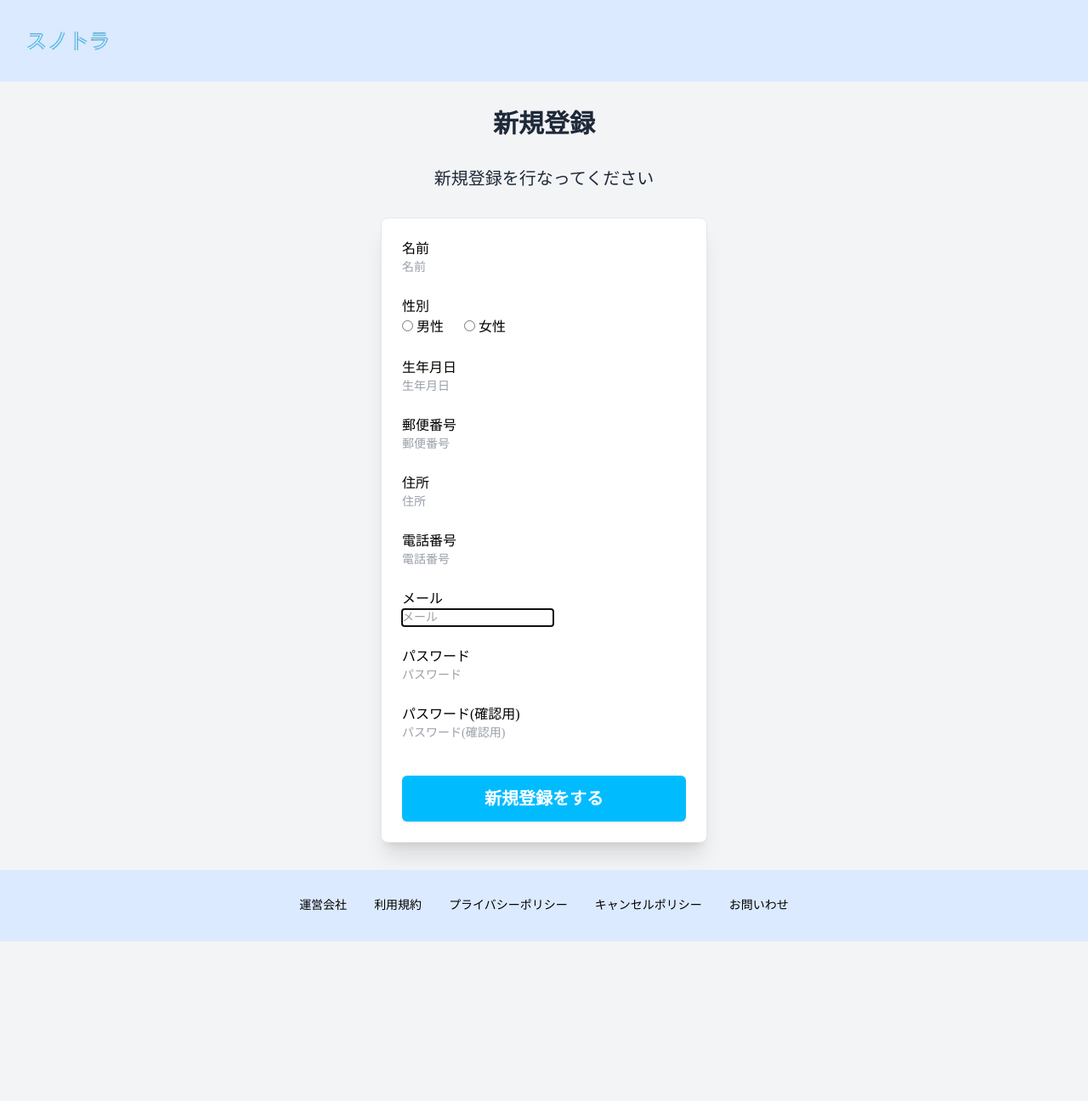
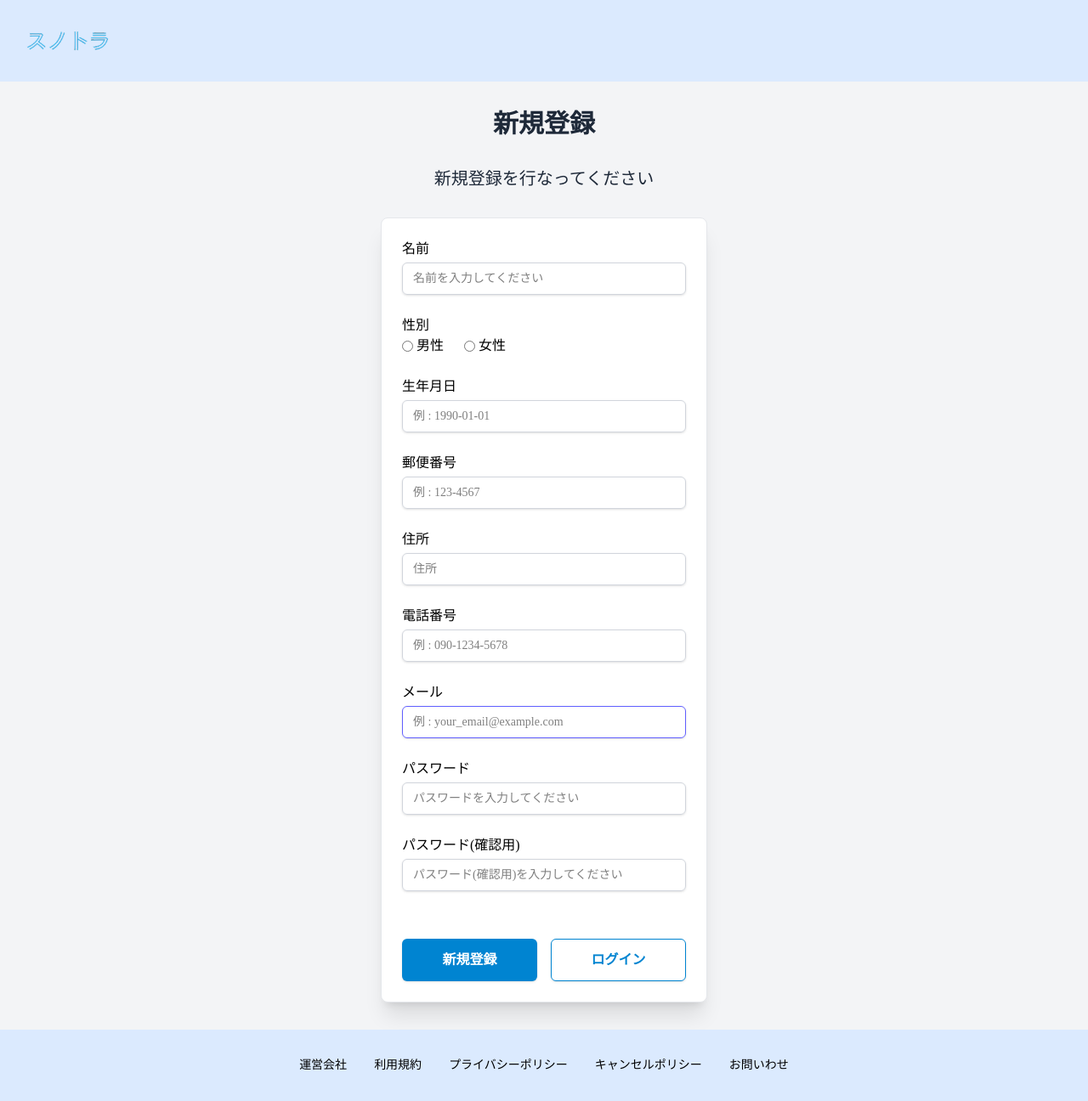
Before and after one commit to kino-quest/kinoquest_platinum_01-teamB, a Django app: page /signup/ in a window 1280 px wide. Shown: the whole page at 85% size. Before the commit the page ends 1108 px from the top, so only its background shows below. Run offline with Django 5.2, Linux system fonts and the light colour scheme; some web fonts are replaced.

Commit message:
新規登録画面、ログイン画面のUI変更完了

```diff
--- a/accounts_app/forms.py
+++ b/accounts_app/forms.py
@@ -1,8 +1,8 @@
 from django import forms
-from django.contrib.auth import get_user_model
-from django.contrib.auth.forms import UserCreationForm
+from django.contrib.auth import authenticate, get_user_model
+from django.contrib.auth.forms import User, UserCreationForm
 
-# 新規登録
+# 新規登録処理
 class SignupForm(UserCreationForm):
     class Meta:
         model = get_user_model()
@@ -14,8 +14,7 @@ class SignupForm(UserCreationForm):
             'address',
             'phone_number',
             'email',
-            'password1',
-            'password2'
+            'password',
         ]
 
         widgets = {
@@ -27,28 +26,62 @@ class SignupForm(UserCreationForm):
         # 「：」をなしにする
         self.label_suffix = ''
 
+        # 共通のCSSクラス
+        common_class = '''
+            mt-1
+            block
+            w-full
+            px-3
+            py-2
+            border
+            border-gray-300
+            rounded-md shadow-sm
+            focus:outline-none
+            focus:ring-indigo-500
+            focus:border-indigo-500
+            sm:text-sm
+        '''
+
         field_settings = {
-            'username': '名前',
+            'username': '名前を入力してください',
             'gender': '性別',
-            'date_of_birth': '生年月日',
-            'postal_code': '郵便番号',
+            'date_of_birth': '例 : 1990-01-01',
+            'postal_code': '例 : 123-4567',
             'address': '住所',
-            'phone_number': '電話番号',
-            'email': 'メール',
-            'password1': 'パスワード',
-            'password2': 'パスワード(確認用)',
+            'phone_number': '例 : 090-1234-5678',
+            'email': '例 : your_email@example.com',
+            'password': 'パスワードを入力してください',
         }
 
+        # UserCreationForm が生成する password1 と password2 のフィールドにも適用する
+        password_fields = {
+            'password1': 'パスワードを入力してください',
+            'password2': 'パスワード(確認用)を入力してください',
+        }
+
+        # 各フィールドに共通のCSSクラスとプレースホルダーを設定する
         for field_name, placeholder in field_settings.items():
-            field = self.fields[field_name]
-            field.widget.attrs['class'] = 'block text-sm font-medium text-gray-700 mb-1'
-            field.widget.attrs['placeholder'] = placeholder
+            # password フィールドは UserCreationForm が生成するためチェックする
+            if field_name in self.fields:
+                field = self.fields[field_name]
+                field.widget.attrs['class'] = common_class
+                field.widget.attrs['placeholder'] = placeholder
+
+        # password1 と password2 にも適用する
+        for field_name, placeholder in password_fields.items():
+            if field_name in self.fields:
+                field = self.fields[field_name]
+                field.widget.attrs['class'] = common_class
+                field.widget.attrs['placeholder'] = placeholder
 
         self.fields['username'].label = '名前'
         self.fields['gender'].label = '性別'
+        # ラジオボタンのクラスを個別に設定する
+        self.fields['gender'].widget.attrs['class'] = 'flex items-center space-x-4'
 
         # 「----」のデフォルト表示を非表示にする
         self.fields['gender'].choices = [('M', '男性'), ('F', '女性')]
+
         self.fields['date_of_birth'].label = '生年月日'
         self.fields['postal_code'].label = '郵便番号'
         self.fields['address'].label = '住所'
@@ -56,3 +89,73 @@ class SignupForm(UserCreationForm):
         self.fields['email'].label = 'メール'
         self.fields['password1'].label = 'パスワード'
         self.fields['password2'].label = 'パスワード(確認用)'
+
+# ログイン処理
+class LoginForm(forms.Form):
+    email = forms.EmailField(
+        label='メールアドレス',
+        widget=forms.EmailInput(attrs={
+            'class': '''
+                mt-1
+                block
+                w-full
+                px-3
+                py-2
+                border
+                border-gray-300
+                rounded-md shadow-sm
+                focus:outline-none
+                focus:ring-indigo-500
+                focus:border-indigo-500
+                sm:text-sm
+            ''',
+            'placeholder': '例 : your_email@example.com'
+        })
+    )
+    password = forms.CharField(
+        label='パスワード',
+        widget=forms.PasswordInput(attrs={
+            'class': '''
+                mt-1
+                block
+                w-full
+                px-3
+                py-2
+                border
+                border-gray-300
+                rounded-md shadow-sm
+                focus:outline-none
+                focus:ring-indigo-500
+                focus:border-indigo-500
+                sm:text-sm
+            ''',
+            'placeholder': 'パスワードを入力してください'
+        })
+    )
+
+    def __init__(self, *args, **kwargs):
+        super().__init__(*args, **kwargs)
+        self.label_suffix = ''
+        self.user = None
+
+    def clean(self):
+        cleaned_data = super().clean()
+        email = cleaned_data.get("email")
+        password = cleaned_data.get("password")
+
+        if email and password:
+            try:
+                user = User.objects.get(email=email)
+            except User.DoesNotExist:
+                raise forms.ValidationError("メールアドレスまたはパスワードが正しくありません。")
+
+            self.user = authenticate(username=user.username, password=password)
+
+            if self.user is None:
+                raise forms.ValidationError("メールアドレスまたはパスワードが正しくありません。")
+
+        return cleaned_data
+
+
+    def get_user(self):
+        return self.user
--- a/accounts_app/templates/accounts_app/signup.html
+++ b/accounts_app/templates/accounts_app/signup.html
@@ -69,15 +69,23 @@
                     </ul>
                 {% endif %}
             </div>
-            <div class="pt-4">
+            <div class="pt-8 flex space-x-4">
                 <button
                 type="submit"
-                class="w-full flex justify-center py-3 px-4 border border-transparent rounded-md
-                    shadow-sm text-xl font-bold text-white bg-sky-400
-                    hover:bg-sky-300 focus:outline-none focus:ring-2 focus:ring-offset-2 focus:ring-sky-500
+                class="flex-1 flex justify-center py-3 px-4 border border-transparent rounded-md
+                    shadow-sm text-base font-bold text-white bg-sky-600
+                    hover:bg-sky-700 focus:outline-none focus:ring-2 focus:ring-offset-2 focus:ring-sky-500
                     transition duration-300 ease-in-out cursor-pointer">
-                    新規登録をする
+                    新規登録
                 </button>
+                <a
+                href="{% url 'login' %}"
+                class="flex-1 flex justify-center items-center py-3 px-4 border rounded-md shadow-sm
+                        text-base font-bold text-sky-600 border-sky-600
+                        hover:bg-sky-50 focus:outline-none focus:ring-2 focus:ring-offset-2 focus:ring-sky-500
+                        transition duration-300 ease-in-out cursor-pointer">
+                    ログイン
+                </a>
             </div>
         </form>
     </div>
--- a/accounts_app/urls.py
+++ b/accounts_app/urls.py
@@ -3,4 +3,5 @@ from . import views
 
 urlpatterns = [
     path('signup/', views.signup_view, name="signup"),
+    path('login/', views.login_view, name="login"),
 ]
--- a/accounts_app/views.py
+++ b/accounts_app/views.py
@@ -1,8 +1,8 @@
 from django.contrib.auth import login
 from django.shortcuts import redirect, render
-from .forms import SignupForm
+from .forms import LoginForm, SignupForm
 
-# Create your views here.
+# 新規登録処理
 def signup_view(request):
     print("signup")
 
@@ -19,3 +19,10 @@ def signup_view(request):
     else:
         signup_form = SignupForm()
     return render(request, 'accounts_app/signup.html', {'signup_form': signup_form})
+
+# ログイン処理
+def login_view(request):
+    print("login")
+
+    login_form = LoginForm()
+    return render(request, 'accounts_app/login.html', {'login_form': login_form})
```
Also changed, not shown: accounts_app/templates/accounts_app/login.html (added, +45 -0 lines).
